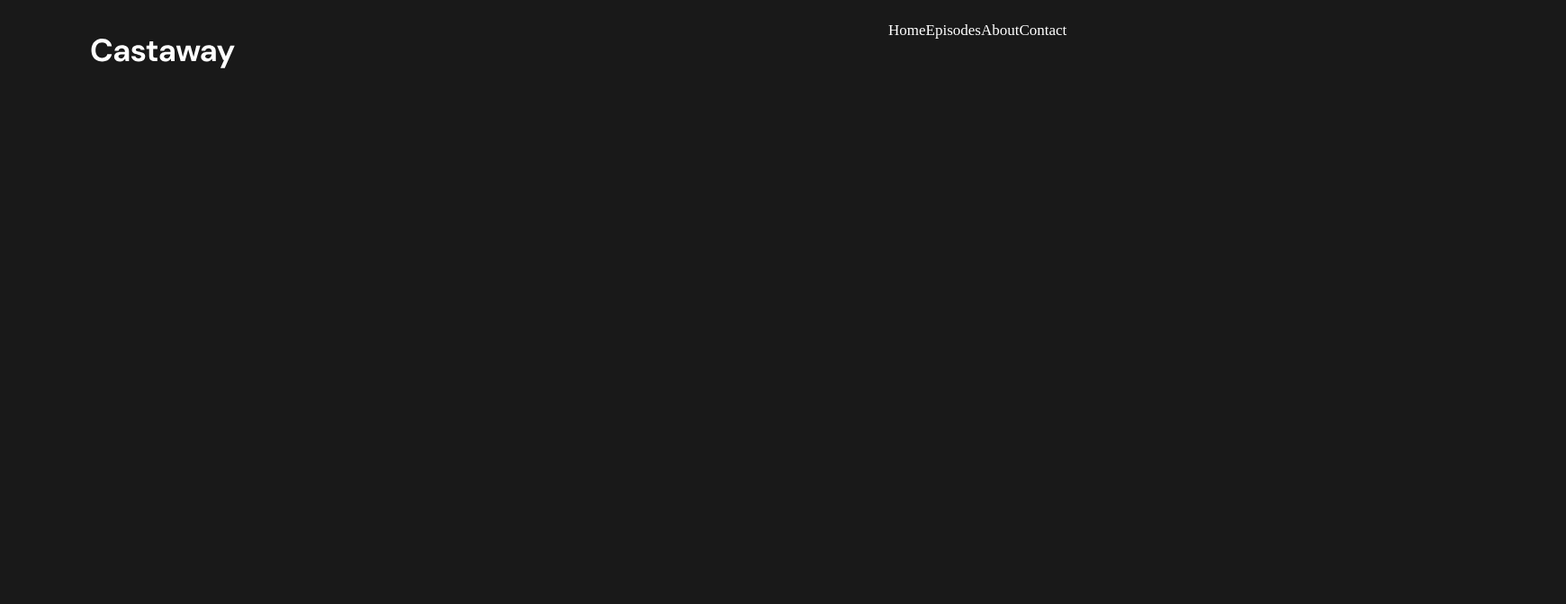
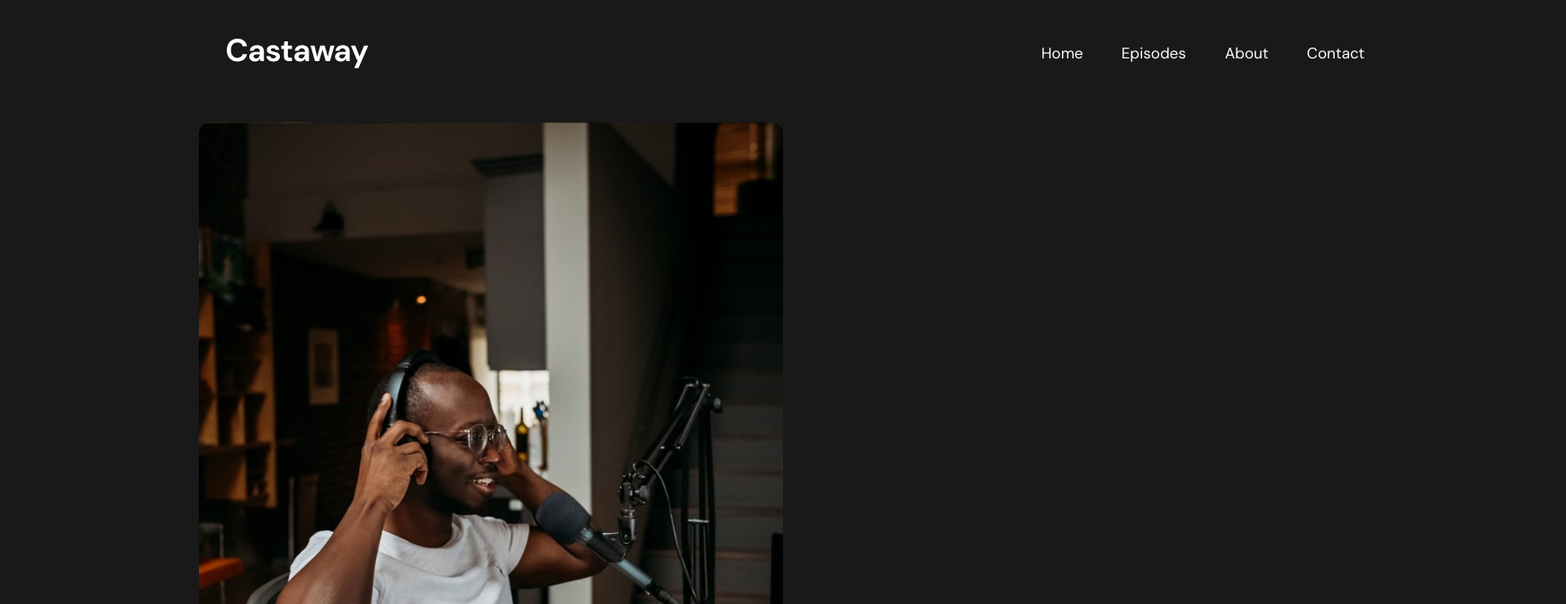
Before and after one commit to GenexiOks/Castaway, a React (Vite) app: page / in a window 1280 px wide. Shown: the top 672 px of the page at 90% size, 1740 px wide, since content can reach past the window. Built offline with nearby package versions, Linux system fonts and the light colour scheme.

Commit message:
home page

```diff
--- a/index.html
+++ b/index.html
@@ -1,6 +1,19 @@
-<!doctype html>
+<!DOCTYPE html>
 <html lang="en">
     <head>
+        <link rel="preconnect" href="https://fonts.googleapis.com" />
+        <link rel="preconnect" href="https://fonts.gstatic.com" crossorigin />
+        <link
+            href="https://fonts.googleapis.com/css2?family=Montserrat:ital,wght@0,100..900;1,100..900&display=swap"
+            rel="stylesheet"
+        />
+        <link rel="preconnect" href="https://fonts.googleapis.com" />
+        <link rel="preconnect" href="https://fonts.gstatic.com" crossorigin />
+        <link
+            href="https://fonts.googleapis.com/css2?family=DM+Sans:ital,opsz,wght@0,9..40,100..1000;1,9..40,100..1000&display=swap"
+            rel="stylesheet"
+        />
+
         <meta charset="UTF-8" />
         <link rel="icon" type="image/svg+xml" href="/vite.svg" />
         <meta name="viewport" content="width=device-width, initial-scale=1.0" />
--- a/src/App.jsx
+++ b/src/App.jsx
@@ -1,7 +1,11 @@
-import HomePage from "./components/HomePage"
+import HomePage from './components/HomePage';
 
 function App() {
-  return <HomePage/>
+    return (
+        <>
+            <HomePage />
+        </>
+    );
 }
 
-export default App
+export default App;
--- a/src/components/HomePage.jsx
+++ b/src/components/HomePage.jsx
@@ -1,19 +1,37 @@
-import styles from "./HomePage.module.css";
-import logo from "../../logo/Vector.svg";
+import styles from './HomePage.module.css';
+import logo from '../../logo/Vector.svg';
+import img from '../../img/IMAGE.svg';
 
 function HomePage() {
     return (
         <>
             <div className={styles.header}>
-                <section className={styles.section}>
-                    <img src={logo} className={styles.logo} alt={"logo"} />
+                <nav>
+                    <img src={logo}></img>
+                    <div className={styles['navigation-panel']}>
+                        <a href="#" className={styles.home}>
+                            Home
+                        </a>
+                        <a href="#" className={styles.episode}>
+                            Episodes
+                        </a>
+                        <a href="#" className={styles.about}>
+                            About
+                        </a>
+                        <a href="#" className={styles.contact}>
+                            Contact
+                        </a>
+                    </div>
+                </nav>
+            </div>
+            <div className={styles['home-page']}>
+                <section className={styles['section-one']}>
+                    <img
+                        src={img}
+                        alt="home page"
+                        className={styles['img-1']}
+                    />
                 </section>
-                <nav className={styles["navigation-bar"]}>
-                    <a href="form">Home</a>
-                    <a href="form">Episodes</a>
-                    <a href="#form">About</a>
-                    <a href="form">Contact</a>
-                </nav>
             </div>
         </>
     );
--- a/src/components/HomePage.module.css
+++ b/src/components/HomePage.module.css
@@ -1,29 +1,33 @@
 .header {
+    width: 1440px;
+    height: 119px;
+    gap: 0px;
+    opacity: 0px;
+}
+
+nav {
     display: flex;
     position: relative;
-    width: auto;
-    height: 119px;
+    width: 1440px;
+    height: 67px;
+    top: 26px;
+    padding: 0px 50px 0px 50px;
+    gap: 0px;
+    opacity: 0px;
 }
 
-.section {
-    flex-direction: row;
-    position: relative;
-    height: 67px;
-    top: 26px;
-    bottom: 26px;
-    padding: 0px 50px 0px 50px;
-}
-
-.logo {
+img {
     position: relative;
     width: 160px;
     height: 33px;
     top: 17px;
     left: 50px;
     padding: 0.08px 0.27px 0.3px 0.57px;
+    gap: 0px;
+    opacity: 0px;
 }
 
-.navigation-bar {
+.navigation-panel {
     position: absolute;
     width: 403px;
     height: 67px;
@@ -34,12 +38,81 @@
 }
 
 a {
-    /* font-family: DM Sans, italic; */
+    font-family: 'DM Sans', sans-serif;
+    font-optical-sizing: auto;
+    font-weight: 400;
+    font-style: normal;
+    color: white;
+    text-decoration: none;
     font-size: 17px;
-    font-weight: 400;
     line-height: 27px;
     text-align: left;
-    border: none;
-    text-decoration: none;
-    color: #ffffff;
 }
+
+a:hover {
+    color: #118da8;
+}
+
+.home {
+    position: absolute;
+    width: 49px;
+    height: 27px;
+    top: 20px;
+    left: 20px;
+    gap: 0px;
+    opacity: 0px;
+}
+
+.episode {
+    position: absolute;
+    width: 75px;
+    height: 27px;
+    top: 20px;
+    left: 109px;
+    gap: 0px;
+    opacity: 0px;
+}
+
+.about {
+    position: absolute;
+    width: 51px;
+    height: 27px;
+    top: 20px;
+    left: 224px;
+    gap: 0px;
+    opacity: 0px;
+}
+
+.contact {
+    position: absolute;
+    width: 68px;
+    height: 27px;
+    top: 20px;
+    left: 315px;
+    gap: 0px;
+    opacity: 0px;
+}
+
+.home-page {
+    width: 1440px;
+    height: 913px;
+    top: 119px;
+    gap: 0px;
+    opacity: 0px;
+}
+
+.section-one {
+    position: relative;
+    width: 1400px;
+    height: 913px;
+    left: 20px;
+    gap: 0px;
+    opacity: 0px;
+}
+
+.img-1 {
+    width: 650px;
+    height: 873px;
+    gap: 0px;
+    opacity: 0px;
+}
--- a/src/index.css
+++ b/src/index.css
@@ -1,12 +1,15 @@
+* {
+    margin: 0;
+    padding: 0;
+    box-sizing: border-box;
+}
+
 :root {
-    width: auto;
+    width: 1440px;
     height: 5990px;
     gap: 0px;
     opacity: 0px;
     background: #191919;
+    margin-right: 150px;
+    margin-left: 150px;
 }
-
-body {
-    padding: 0;
-    margin: 0;
-}
--- a/src/main.jsx
+++ b/src/main.jsx
@@ -1,10 +1,5 @@
-import { StrictMode } from 'react'
-import { createRoot } from 'react-dom/client'
-import App from './App.jsx'
-import './index.css'
+import { createRoot } from 'react-dom/client';
+import App from './App.jsx';
+import './index.css';
 
-createRoot(document.getElementById('root')).render(
-  <StrictMode>
-    <App />
-  </StrictMode>,
-)
+createRoot(document.getElementById('root')).render(<App />);
```
Also changed, not shown: img/IMAGE.svg (added), src/font/DMSans-Italic-VariableFont_opsz,wght.ttf (added). Lines whose indentation alone changed are shown as unchanged.
